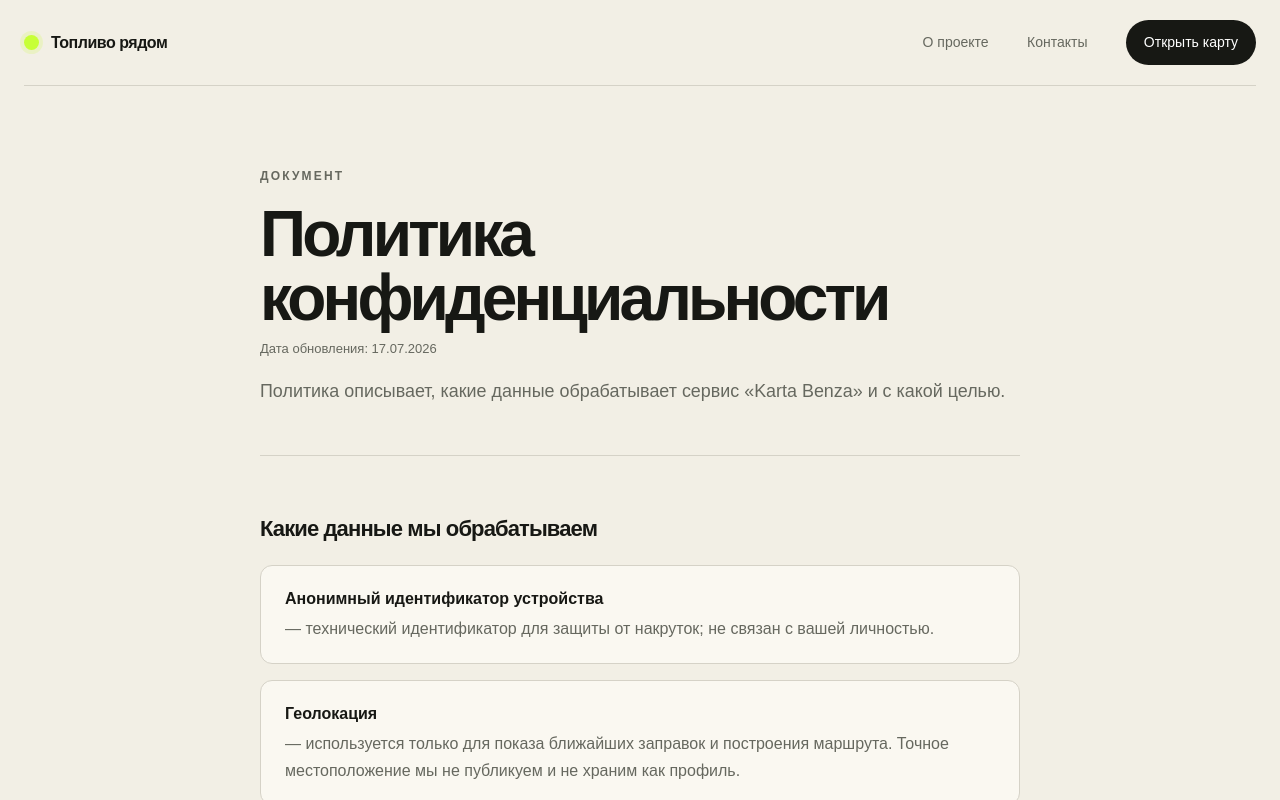
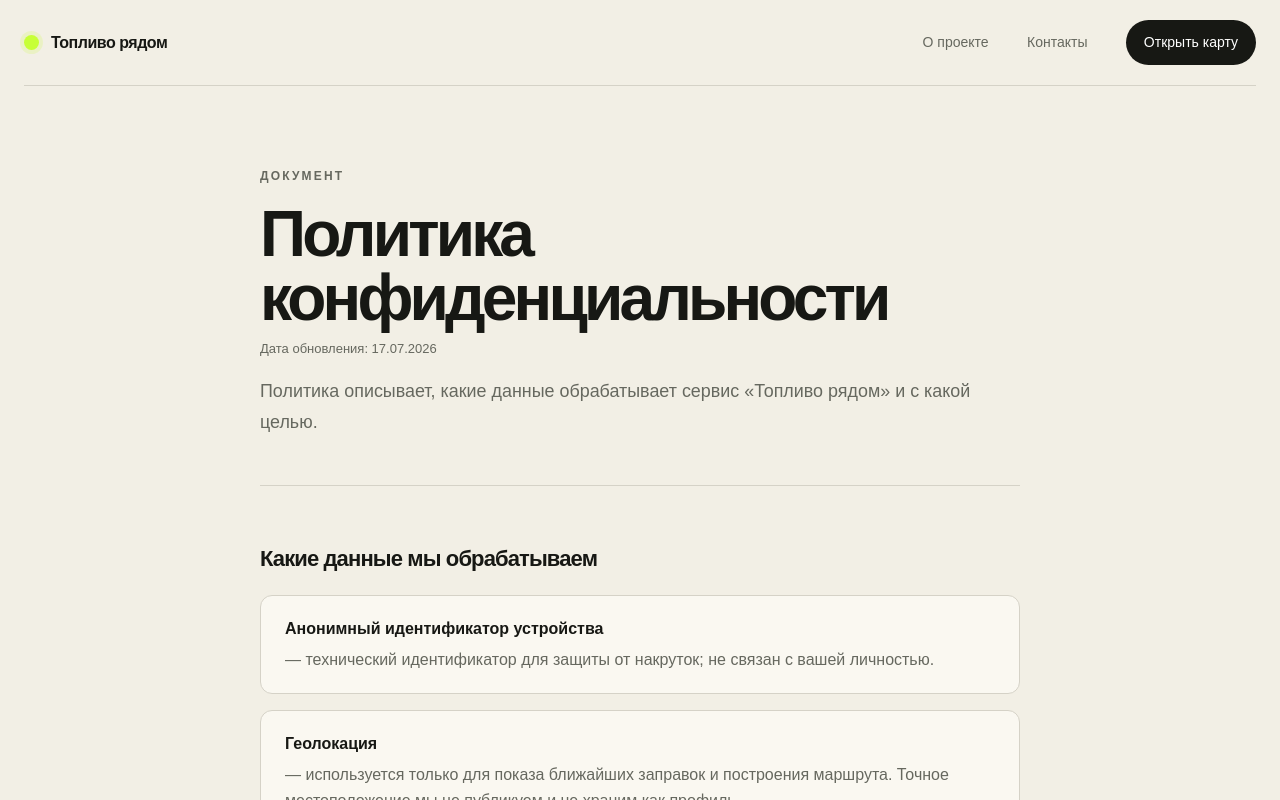
Before and after one commit to asdasdsagg-cpu/nkk, a Next.js app: page /privacy in a window 1280 px wide. Shown: the top 800 px of the page. Built offline with nearby package versions, Linux system fonts and the light colour scheme; no server answers.

Commit message:
Replace all Karta Benza with Toplivo Ryadom

```diff
--- a/app/about/page.tsx
+++ b/app/about/page.tsx
@@ -2,8 +2,8 @@ import type { Metadata } from "next";
 import Link from "next/link";
 
 export const metadata: Metadata = {
-  title: "О проекте — Karta Benza",
-  description: "«Karta Benza» — бесплатный сервис, который показывает, где сейчас есть топливо на АЗС.",
+  title: "О проекте — Топливо рядом",
+  description: "«Топливо рядом» — бесплатный сервис, который показывает, где сейчас есть топливо на АЗС.",
 };
 
 export default function AboutPage() {
@@ -27,7 +27,7 @@ export default function AboutPage() {
           <h1>О проекте «Топливо рядом»</h1>
 
           <p className="legal-lead">
-            «Karta Benza» — бесплатный сервис, который показывает, где сейчас есть топливо на АЗС: наличие бензина и дизеля, очереди и свежесть данных. Цель — помочь водителям не тратить время на поиск заправки вслепую.
+            «Топливо рядом» — бесплатный сервис, который показывает, где сейчас есть топливо на АЗС: наличие бензина и дизеля, очереди и свежесть данных. Цель — помочь водителям не тратить время на поиск заправки вслепую.
           </p>
 
           <section>
@@ -40,7 +40,7 @@ export default function AboutPage() {
           <section>
             <h2>Откуда данные</h2>
             <p>
-              Основу составляют анонимные отметки пользователей и доступная открытая информация. «Karta Benza» не является заправочной сетью, не продаёт топливо и не располагает официальными данными АЗС.
+              Основу составляют анонимные отметки пользователей и доступная открытая информация. «Топливо рядом» не является заправочной сетью, не продаёт топливо и не располагает официальными данными АЗС.
             </p>
             <p>
               Наличие, цены и режим работы мы не гарантируем — перед поездкой уточняйте информацию на месте.
--- a/app/contacts/page.tsx
+++ b/app/contacts/page.tsx
@@ -2,7 +2,7 @@ import type { Metadata } from "next";
 import Link from "next/link";
 
 export const metadata: Metadata = {
-  title: "Контакты — Karta Benza",
+  title: "Контакты — Топливо рядом",
   description: "Пишите нам об ошибках, предложениях и вопросах по сервису — мы читаем каждое сообщение.",
 };
 
--- a/app/privacy/page.tsx
+++ b/app/privacy/page.tsx
@@ -2,8 +2,8 @@ import type { Metadata } from "next";
 import Link from "next/link";
 
 export const metadata: Metadata = {
-  title: "Политика конфиденциальности — Karta Benza",
-  description: "Политика описывает, какие данные обрабатывает сервис «Karta Benza» и с какой целью.",
+  title: "Политика конфиденциальности — Топливо рядом",
+  description: "Политика описывает, какие данные обрабатывает сервис «Топливо рядом» и с какой целью.",
 };
 
 export default function PrivacyPage() {
@@ -28,7 +28,7 @@ export default function PrivacyPage() {
           <p className="legal-meta">Дата обновления: 17.07.2026</p>
 
           <p className="legal-lead">
-            Политика описывает, какие данные обрабатывает сервис «Karta Benza» и с какой целью.
+            Политика описывает, какие данные обрабатывает сервис «Топливо рядом» и с какой целью.
           </p>
 
           <section>
```
